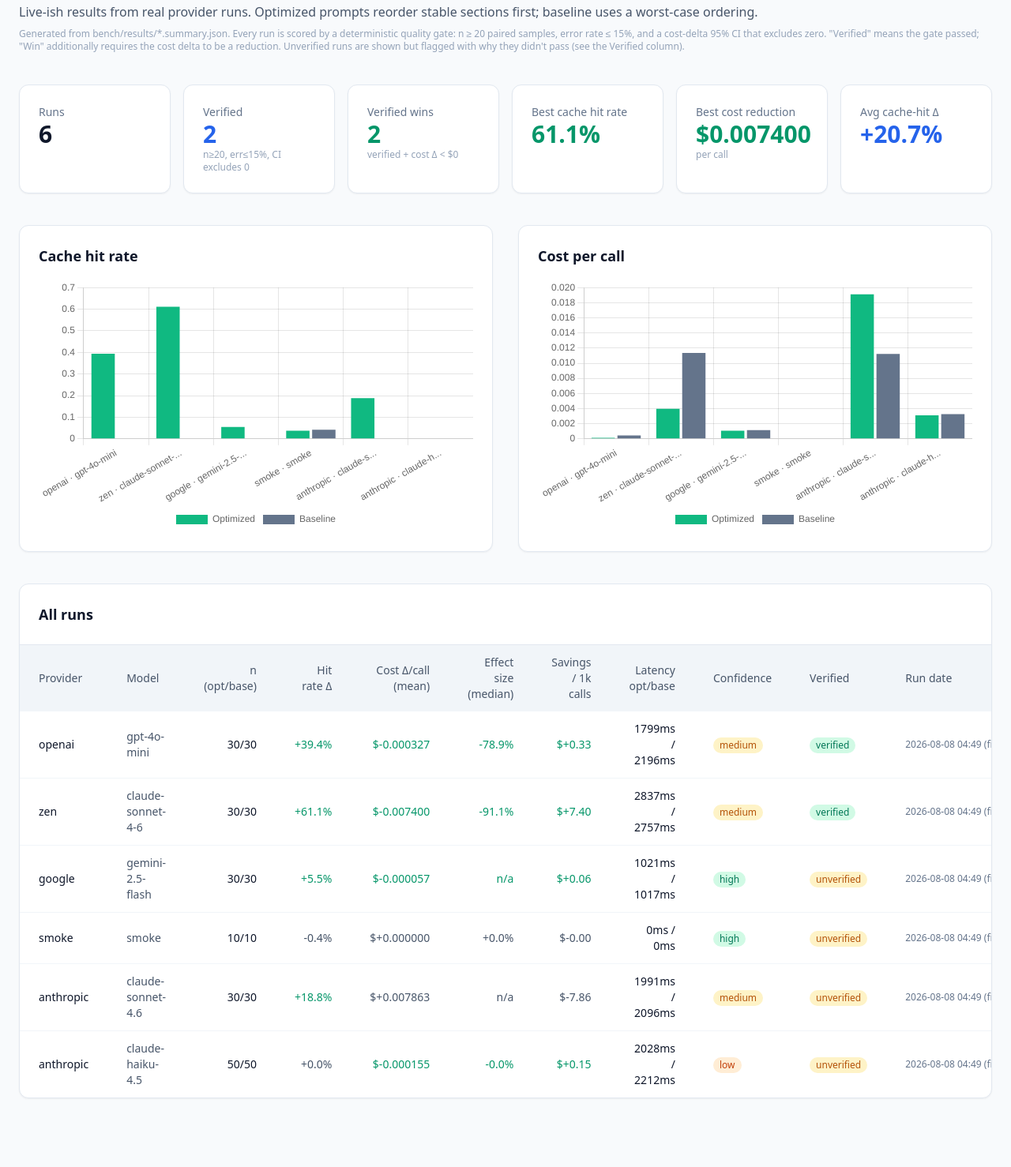
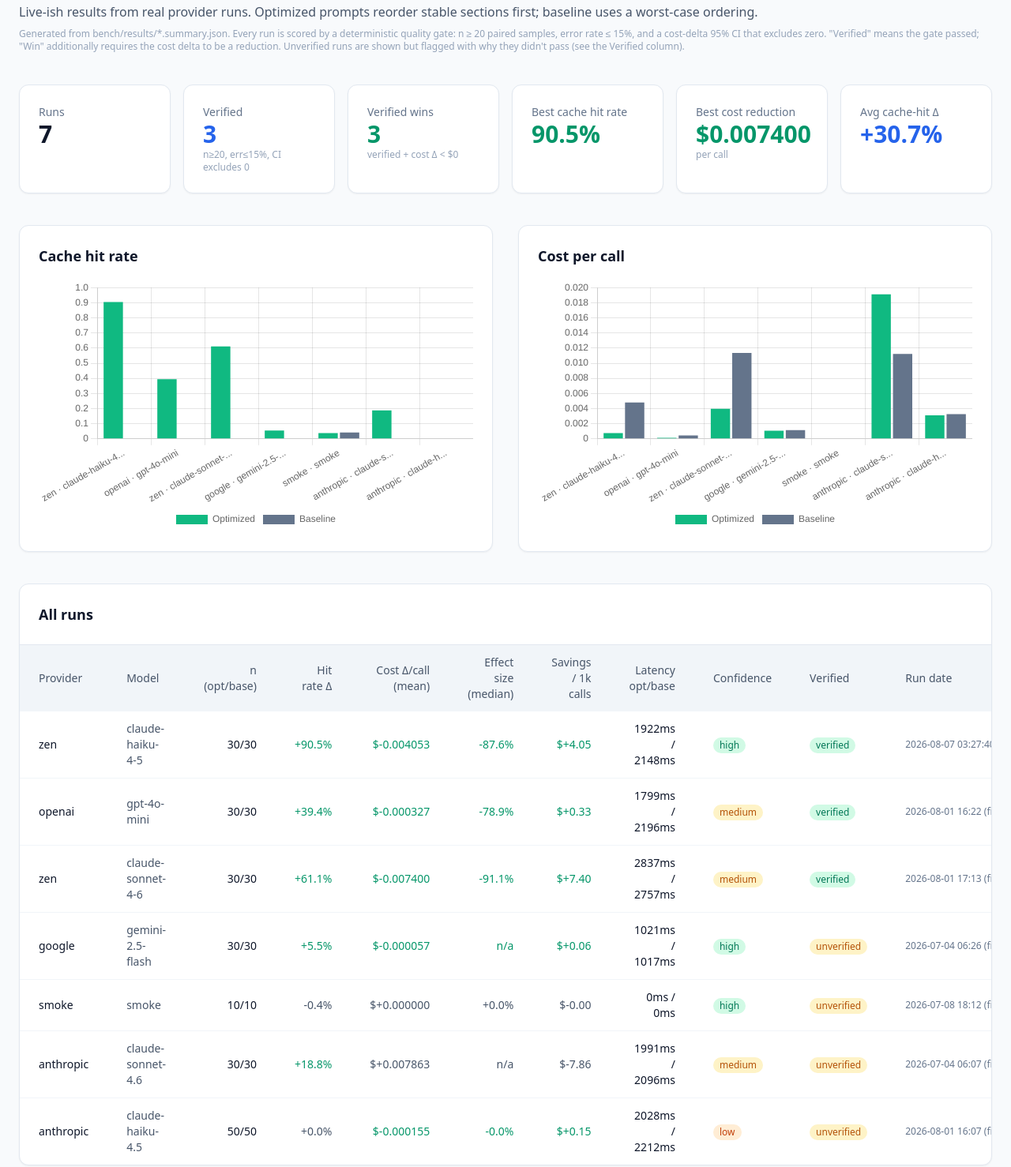
Before and after one commit to QuickLeopard/contextops, a plain HTML site: page docs/dashboard/index.html in a window 1280 px wide. Shown: the part 85-1563 px from the top of the page at 79% size. Before the commit the page ends 1516 px from the top, so only its background shows below. Drawn offline with nearby package versions, Linux system fonts and the light colour scheme.

```diff
--- a/docs/dashboard/index.html
+++ b/docs/dashboard/index.html
@@ -31,21 +31,21 @@
     <section class="grid grid-cols-1 md:grid-cols-6 gap-4 mb-10">
       <div class="bg-white rounded-xl shadow-sm p-6 border border-slate-200">
         <p class="text-sm font-medium text-slate-500">Runs</p>
-        <p class="text-3xl font-bold">6</p>
+        <p class="text-3xl font-bold">7</p>
       </div>
       <div class="bg-white rounded-xl shadow-sm p-6 border border-slate-200">
         <p class="text-sm font-medium text-slate-500">Verified</p>
-        <p class="text-3xl font-bold text-blue-600">2</p>
+        <p class="text-3xl font-bold text-blue-600">3</p>
         <p class="text-xs text-slate-400">n&ge;20, err&le;15%, CI excludes 0</p>
       </div>
       <div class="bg-white rounded-xl shadow-sm p-6 border border-slate-200">
         <p class="text-sm font-medium text-slate-500">Verified wins</p>
-        <p class="text-3xl font-bold text-emerald-600">2</p>
+        <p class="text-3xl font-bold text-emerald-600">3</p>
         <p class="text-xs text-slate-400">verified + cost &Delta; &lt; $0</p>
       </div>
       <div class="bg-white rounded-xl shadow-sm p-6 border border-slate-200">
         <p class="text-sm font-medium text-slate-500">Best cache hit rate</p>
-        <p class="text-3xl font-bold text-emerald-600">61.1%</p>
+        <p class="text-3xl font-bold text-emerald-600">90.5%</p>
       </div>
       <div class="bg-white rounded-xl shadow-sm p-6 border border-slate-200">
         <p class="text-sm font-medium text-slate-500">Best cost reduction</p>
@@ -54,7 +54,7 @@
       </div>
       <div class="bg-white rounded-xl shadow-sm p-6 border border-slate-200">
         <p class="text-sm font-medium text-slate-500">Avg cache-hit &Delta;</p>
-        <p class="text-3xl font-bold text-blue-600">+20.7%</p>
+        <p class="text-3xl font-bold text-blue-600">+30.7%</p>
       </div>
     </section>
 
@@ -90,6 +90,19 @@
           </thead>
           <tbody class="divide-y divide-slate-100">
             <tr class="hover:bg-slate-50">
+  <td class="px-6 py-3 font-medium">zen</td>
+  <td class="px-6 py-3 text-slate-600">claude-haiku-4-5</td>
+  <td class="px-6 py-3 text-right">30/30</td>
+  <td class="px-6 py-3 text-right text-emerald-600">+90.5%</td>
+  <td class="px-6 py-3 text-right text-emerald-600">$-0.004053</td>
+  <td class="px-6 py-3 text-right text-emerald-600">-87.6%</td>
+  <td class="px-6 py-3 text-right text-emerald-600">$+4.05</td>
+  <td class="px-6 py-3 text-right">1922ms / 2148ms</td>
+  <td class="px-6 py-3"><span class="inline-flex items-center gap-1 px-2 py-0.5 rounded-full text-xs font-medium bg-emerald-100 text-emerald-700" title="no errors">high</span></td>
+  <td class="px-6 py-3"><span class="inline-flex items-center gap-1 px-2 py-0.5 rounded-full text-xs font-medium bg-emerald-100 text-emerald-700">verified</span></td>
+  <td class="px-6 py-3 text-slate-500 text-xs whitespace-nowrap">2026-08-07 03:27:40</td>
+</tr>
+<tr class="hover:bg-slate-50">
   <td class="px-6 py-3 font-medium">openai</td>
   <td class="px-6 py-3 text-slate-600">gpt-4o-mini</td>
   <td class="px-6 py-3 text-right">30/30</td>
@@ -100,7 +113,7 @@
   <td class="px-6 py-3 text-right">1799ms / 2196ms</td>
   <td class="px-6 py-3"><span class="inline-flex items-center gap-1 px-2 py-0.5 rounded-full text-xs font-medium bg-amber-100 text-amber-700" title="no errors">medium</span></td>
   <td class="px-6 py-3"><span class="inline-flex items-center gap-1 px-2 py-0.5 rounded-full text-xs font-medium bg-emerald-100 text-emerald-700">verified</span></td>
-  <td class="px-6 py-3 text-slate-500 text-xs whitespace-nowrap">2026-08-08 04:49 (file mtime)</td>
+  <td class="px-6 py-3 text-slate-500 text-xs whitespace-nowrap">2026-08-01 16:22 (file mtime)</td>
 </tr>
 <tr class="hover:bg-slate-50">
   <td class="px-6 py-3 font-medium">zen</td>
@@ -113,7 +126,7 @@
   <td class="px-6 py-3 text-right">2837ms / 2757ms</td>
   <td class="px-6 py-3"><span class="inline-flex items-center gap-1 px-2 py-0.5 rounded-full text-xs font-medium bg-amber-100 text-amber-700" title="no errors">medium</span></td>
   <td class="px-6 py-3"><span class="inline-flex items-center gap-1 px-2 py-0.5 rounded-full text-xs font-medium bg-emerald-100 text-emerald-700">verified</span></td>
-  <td class="px-6 py-3 text-slate-500 text-xs whitespace-nowrap">2026-08-08 04:49 (file mtime)</td>
+  <td class="px-6 py-3 text-slate-500 text-xs whitespace-nowrap">2026-08-01 17:13 (file mtime)</td>
 </tr>
 <tr class="hover:bg-slate-50">
   <td class="px-6 py-3 font-medium">google</td>
@@ -126,7 +139,7 @@
   <td class="px-6 py-3 text-right">1021ms / 1017ms</td>
   <td class="px-6 py-3"><span class="inline-flex items-center gap-1 px-2 py-0.5 rounded-full text-xs font-medium bg-emerald-100 text-emerald-700" title="no errors">high</span></td>
   <td class="px-6 py-3"><span class="inline-flex items-center gap-1 px-2 py-0.5 rounded-full text-xs font-medium bg-amber-100 text-amber-700" title="no confidence interval available (too few paired samples or legacy summary format)">unverified</span></td>
-  <td class="px-6 py-3 text-slate-500 text-xs whitespace-nowrap">2026-08-08 04:49 (file mtime)</td>
+  <td class="px-6 py-3 text-slate-500 text-xs whitespace-nowrap">2026-07-04 06:26 (file mtime)</td>
 </tr>
 <tr class="hover:bg-slate-50">
   <td class="px-6 py-3 font-medium">smoke</td>
@@ -139,7 +152,7 @@
   <td class="px-6 py-3 text-right">0ms / 0ms</td>
   <td class="px-6 py-3"><span class="inline-flex items-center gap-1 px-2 py-0.5 rounded-full text-xs font-medium bg-emerald-100 text-emerald-700" title="no errors">high</span></td>
   <td class="px-6 py-3"><span class="inline-flex items-center gap-1 px-2 py-0.5 rounded-full text-xs font-medium bg-amber-100 text-amber-700" title="n=10 < min_n=20; cost delta 95% CI [+0.000000, +0.000000] includes zero">unverified</span></td>
-  <td class="px-6 py-3 text-slate-500 text-xs whitespace-nowrap">2026-08-08 04:49 (file mtime)</td>
+  <td class="px-6 py-3 text-slate-500 text-xs whitespace-nowrap">2026-07-08 18:12 (file mtime)</td>
 </tr>
 <tr class="hover:bg-slate-50">
   <td class="px-6 py-3 font-medium">anthropic</td>
@@ -152,7 +165,7 @@
   <td class="px-6 py-3 text-right">1991ms / 2096ms</td>
   <td class="px-6 py-3"><span class="inline-flex items-center gap-1 px-2 py-0.5 rounded-full text-xs font-medium bg-amber-100 text-amber-700" title="no errors">medium</span></td>
   <td class="px-6 py-3"><span class="inline-flex items-center gap-1 px-2 py-0.5 rounded-full text-xs font-medium bg-amber-100 text-amber-700" title="no confidence interval available (too few paired samples or legacy summary format); provider 'openrouter' is known to drop the cache marker for 'anthropic/claude-sonnet-4.6' — cache_hit_rate is not measurable on this path">unverified</span></td>
-  <td class="px-6 py-3 text-slate-500 text-xs whitespace-nowrap">2026-08-08 04:49 (file mtime)</td>
+  <td class="px-6 py-3 text-slate-500 text-xs whitespace-nowrap">2026-07-04 06:07 (file mtime)</td>
 </tr>
 <tr class="hover:bg-slate-50">
   <td class="px-6 py-3 font-medium">anthropic</td>
@@ -165,7 +178,7 @@
   <td class="px-6 py-3 text-right">2028ms / 2212ms</td>
   <td class="px-6 py-3"><span class="inline-flex items-center gap-1 px-2 py-0.5 rounded-full text-xs font-medium bg-orange-100 text-orange-700" title="no errors">low</span></td>
   <td class="px-6 py-3"><span class="inline-flex items-center gap-1 px-2 py-0.5 rounded-full text-xs font-medium bg-amber-100 text-amber-700" title="error_rate=20% > max_error_rate=15%; cost delta 95% CI [-0.000768, +0.000463] includes zero; provider 'openrouter' is known to drop the cache marker for 'anthropic/claude-haiku-4.5' — cache_hit_rate is not measurable on this path">unverified</span></td>
-  <td class="px-6 py-3 text-slate-500 text-xs whitespace-nowrap">2026-08-08 04:49 (file mtime)</td>
+  <td class="px-6 py-3 text-slate-500 text-xs whitespace-nowrap">2026-08-01 16:07 (file mtime)</td>
 </tr>
           </tbody>
         </table>
@@ -176,12 +189,12 @@
   </div>
 
   <script>
-    const labels = ["openai \u00b7 gpt-4o-mini", "zen \u00b7 claude-sonnet-4-6", "google \u00b7 gemini-2.5-flash", "smoke \u00b7 smoke", "anthropic \u00b7 claude-sonnet-4.6", "anthropic \u00b7 claude-haiku-4.5"];
-    const optimizedHits = [0.394, 0.611, 0.055, 0.038, 0.188, 0.0];
-    const baselineHits = [0.0, 0.0, 0.0, 0.042, 0.0, 0.0];
-    const optimizedCosts = [0.000131, 0.003967, 0.001087, 0.0, 0.019097, 0.003112];
-    const baselineCosts = [0.000458, 0.011367, 0.001144, 0.0, 0.011234, 0.003267];
-    const deltas = [0.394, 0.611, 0.055, -0.004, 0.188, 0.0];
+    const labels = ["zen \u00b7 claude-haiku-4-5", "openai \u00b7 gpt-4o-mini", "zen \u00b7 claude-sonnet-4-6", "google \u00b7 gemini-2.5-flash", "smoke \u00b7 smoke", "anthropic \u00b7 claude-sonnet-4.6", "anthropic \u00b7 claude-haiku-4.5"];
+    const optimizedHits = [0.905, 0.394, 0.611, 0.055, 0.038, 0.188, 0.0];
+    const baselineHits = [0.0, 0.0, 0.0, 0.0, 0.042, 0.0, 0.0];
+    const optimizedCosts = [0.000765, 0.000131, 0.003967, 0.001087, 0.0, 0.019097, 0.003112];
+    const baselineCosts = [0.004818, 0.000458, 0.011367, 0.001144, 0.0, 0.011234, 0.003267];
+    const deltas = [0.905, 0.394, 0.611, 0.055, -0.004, 0.188, 0.0];
 
     const commonOptions = {
       responsive: true,
```
